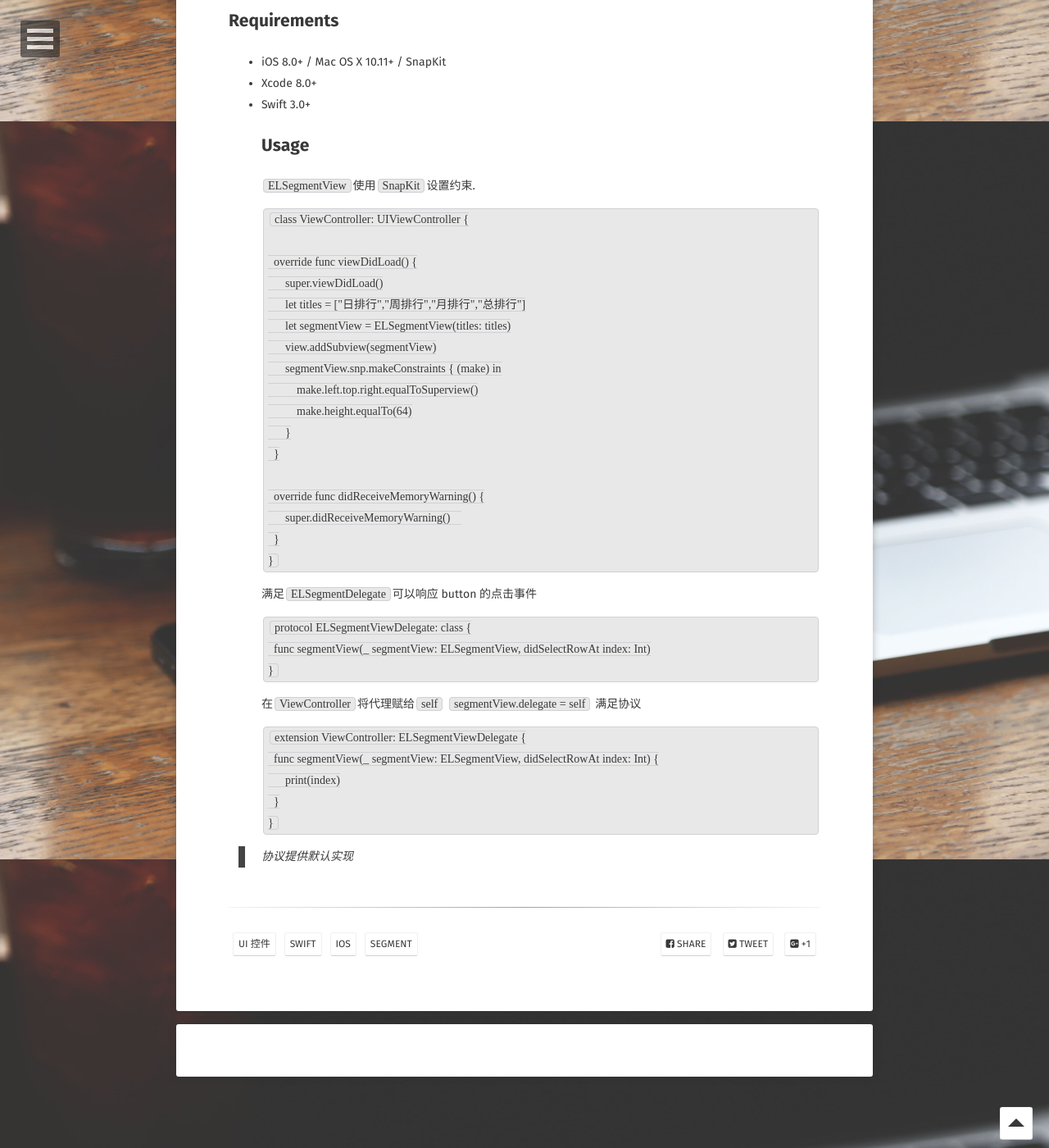
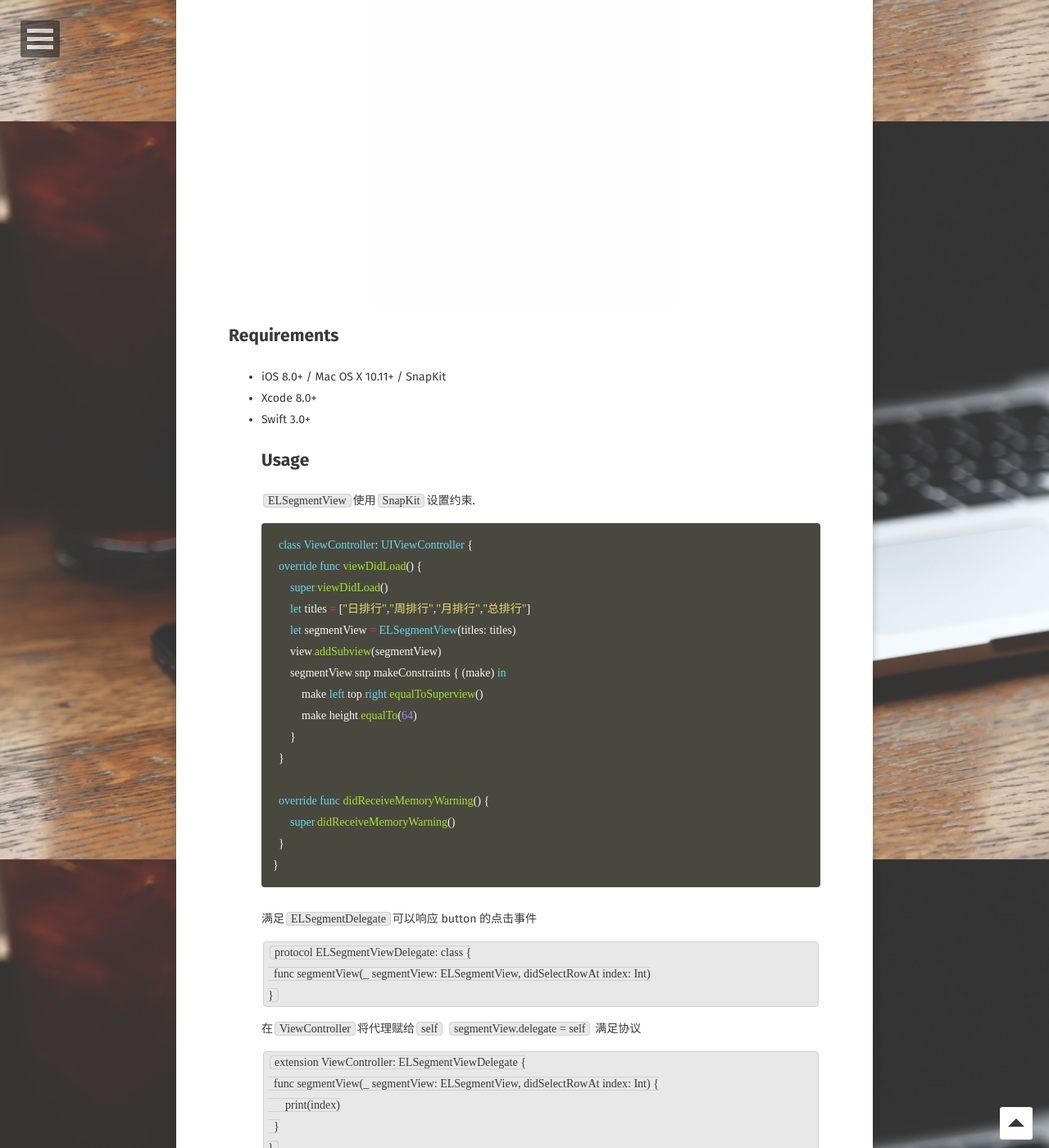
Before and after one commit to lyonsonline/blog, a Jekyll site: the page built from _posts/2017-03-27-ELSegmentView.md, in a window 1280 px wide and 1400 px high, scrolled down 752 px. Shown: the whole window at 82% size. Built offline with Jekyll 4.4.1, drawn with Linux system fonts in a browser that asks for light colours; some web fonts are replaced; comment, search, counter and statistics services are not loaded; grey boxes are pictures that could not be loaded.

Commit message:
修改 ELSegment

````diff
--- a/_posts/2017-03-27-ELSegmentView.md
+++ b/_posts/2017-03-27-ELSegmentView.md
@@ -12,16 +12,15 @@
 comments: true
 ---
 # ELSegmentView
-![Demo](https://github.com/lyonsonline/ELSegmentView/blob/master/ELSegmentViewDemo.gif)
+![Demo]({{site.url}}/assets/img/projects/ELSegmentViewDemo.gif)
 ## Requirements
 - iOS 8.0+ / Mac OS X 10.11+ / SnapKit
 - Xcode 8.0+
 - Swift 3.0+
 ## Usage
   `ELSegmentView`使用`SnapKit`设置约束.
-  ~~~ Swift
+  ``` swift
   class ViewController: UIViewController {
-
     override func viewDidLoad() {
         super.viewDidLoad()
         let titles = ["日排行","周排行","月排行","总排行"]
@@ -37,7 +36,7 @@
         super.didReceiveMemoryWarning()
     }
   }
-  ~~~
+  ```
   满足`ELSegmentDelegate`可以响应 button 的点击事件
   ~~~ Swift
   protocol ELSegmentViewDelegate: class {
````
Also changed, not shown: assets/img/projects/ELSegmentViewDemo.gif (added).
